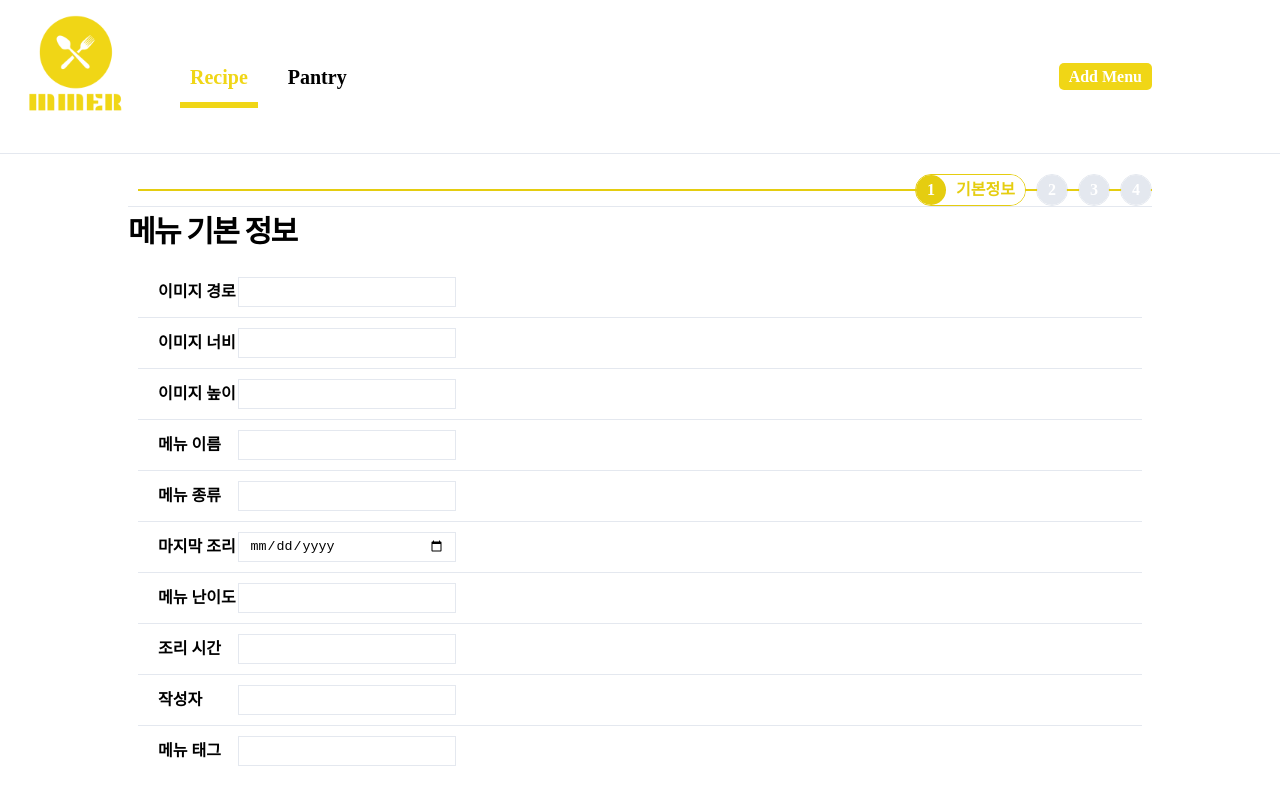
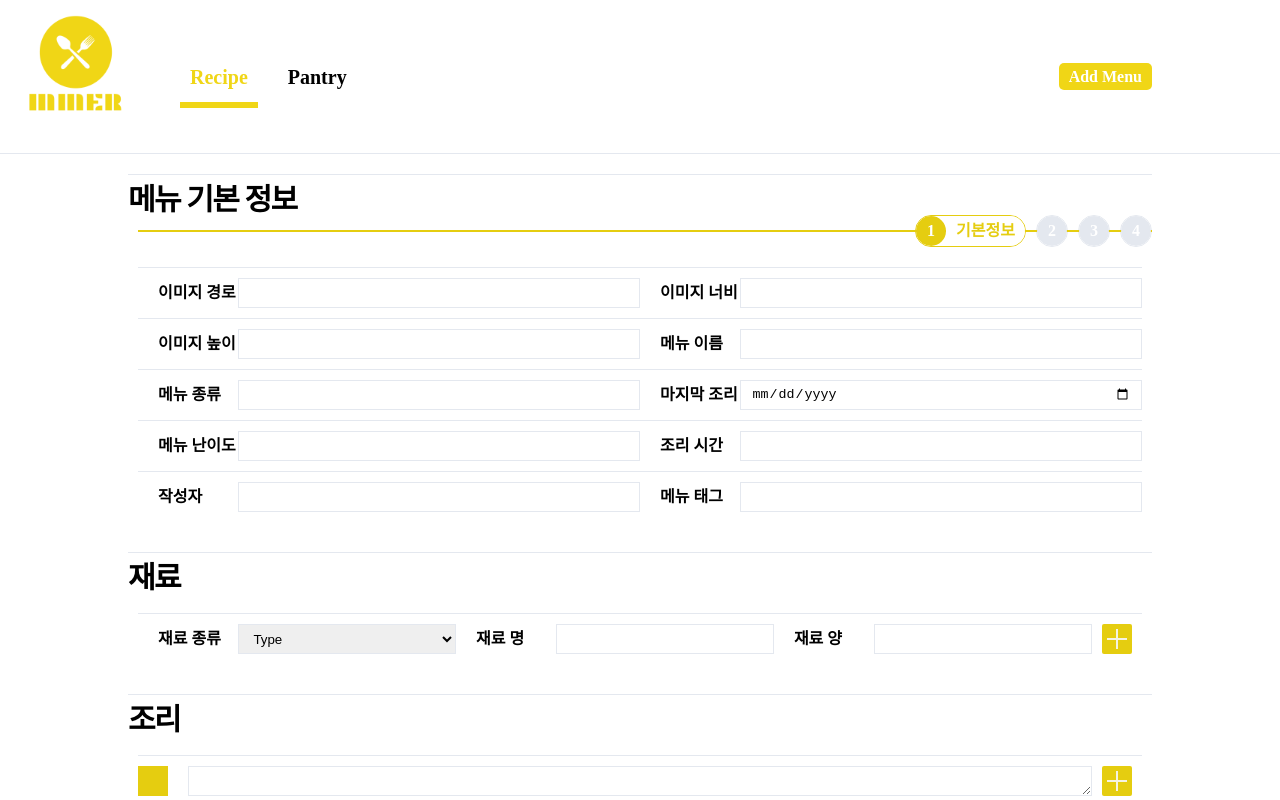
Before and after one commit to doakuma/MMER, a Next.js app in the folder front/: page /recipe/recipeRegist in a window 1280 px wide. Shown: the top 800 px of the page. Built offline with nearby package versions, Linux system fonts and the light colour scheme.

Commit message:
[style] regist 스타일 수정

```diff
--- /dev/null
+++ b/front/components/recipe/NavSeq.tsx
@@ -0,0 +1,20 @@
+const NavSeq = () => {
+  return (
+    <ol className="list-seq">
+      <li className="current">
+        <span>기본정보</span>
+      </li>
+      <li>
+        <span>재료정보</span>
+      </li>
+      <li>
+        <span>양념정보</span>
+      </li>
+      <li>
+        <span>조리정보</span>
+      </li>
+    </ol>
+  );
+};
+
+export default NavSeq;
--- a/front/pages/recipe/recipeRegist.tsx
+++ b/front/pages/recipe/recipeRegist.tsx
@@ -9,6 +9,7 @@ import LineItem from "../../components/recipe/LineItem";
 import ListDetaiIngrInfo from "../../components/recipe/ListDetaiIngrInfo";
 import ListDetailRecipeInfo from "../../components/recipe/ListDetailRecipeInfo";
 import _, { now } from "lodash";
+import NavSeq from "../../components/recipe/NavSeq";
 
 export interface IRegist {
   imgSrc: string;
@@ -26,6 +27,7 @@ export interface IRegist {
   cookList: Array<any>;
 }
 function recipeRegist() {
+  const router = useRouter();
   let url = `/api/recipe/registRecipe`;
   let params = {
     imgSrc: "",
@@ -51,14 +53,13 @@ function recipeRegist() {
     ingrName: "감자",
     ingrType: "채소",
     ingrAmt: "2개",
-    onClick: _.noop(),
   };
 
   const [inputs, setInputs] = useState(params);
   const [parIngr, seParIngr] = useState();
   const [parCook, seParCook] = useState({});
-  const [lineIngr, setLineIngr] = useState([]);
-  const [lineCook, setLineCook] = useState([]);
+  const [lineIngr, setLineIngr] = useState([lineParams]);
+  const [lineCook, setLineCook] = useState([lineParams]);
 
   const registData = async (e) => {
     e.preventDefault();
@@ -81,6 +82,9 @@ function recipeRegist() {
       .post(url, { params })
       .then((res) => {
         console.log("registData", res);
+        if (_.get(res, "data.result.data.serverStatus") === 2) {
+          router.push("/recipe/recipeLists");
+        }
       })
       .catch((err) => {
         console.log("err", err);
@@ -102,31 +106,20 @@ function recipeRegist() {
     console.log("type", type);
   };
 
-  useEffect(() => {
-    setLineIngr((prev) => [...lineIngr, lineParams]);
-    setLineCook((prev) => [...lineCook, lineParams]);
-  }, []);
+  // useEffect(() => {
+  //   setLineIngr((prev) => [...prev, lineParams]);
+  //   setLineCook((prev) => [...prev, lineParams]);
+  // }, []);
 
   return (
     <Layout home={false} siteTitle="recipe details">
       <Head>{/* <title>{siteTitle}</title> */}</Head>
       <section className="cont-section">
-        <ol className="list-seq">
-          <li className="current">
-            <span>기본정보</span>
-          </li>
-          <li>
-            <span>재료정보</span>
-          </li>
-          <li>
-            <span>양념정보</span>
-          </li>
-          <li>
-            <span>조리정보</span>
-          </li>
-        </ol>
         <div className="regist regist_info">
           <h2 className="stit-recipe">메뉴 기본 정보</h2>
+
+          <NavSeq />
+
           <ul className="list-regist">
             <li>
               <label className="tit-regist" htmlFor="imgSrc">
--- a/front/styles/layout.css
+++ b/front/styles/layout.css
@@ -519,6 +519,14 @@
   font-weight: bold;
   padding: 0 0 0 20px;
 }
+.regist.regist_info .list-regist {
+  display: flex;
+  flex-wrap: wrap;
+}
+.regist.regist_info .list-regist li {
+  width: 50%;
+  grid-template-columns: 20% 1fr;
+}
 .regist.regist_cookseq li {
   grid-template-columns: 5% 1fr 5%;
 }
@@ -536,8 +544,7 @@
 .regist.regist_cookseq li .text {
   width: 100%;
 }
-.tit-regist .regist:first-of-type,
-.list-regist li:first-of-type {
+.tit-regist .regist:first-of-type {
   border: 0;
 }
 
```
